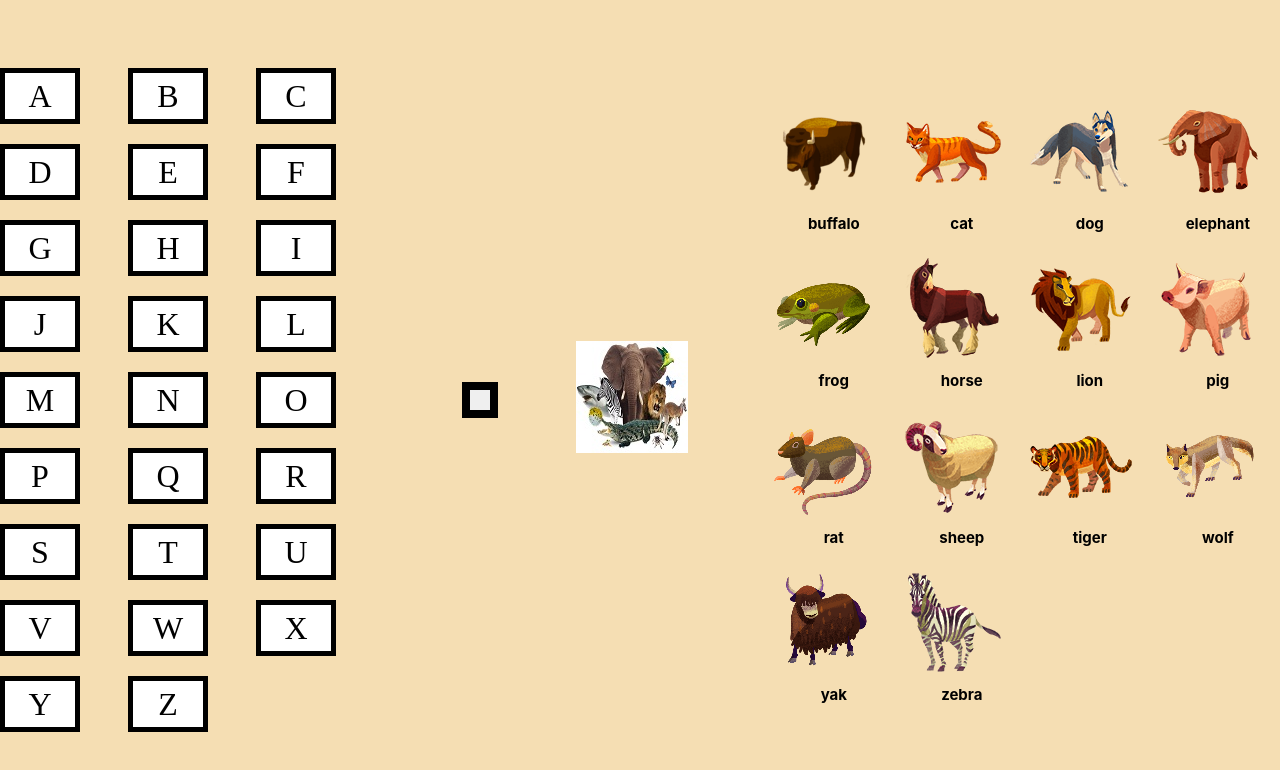
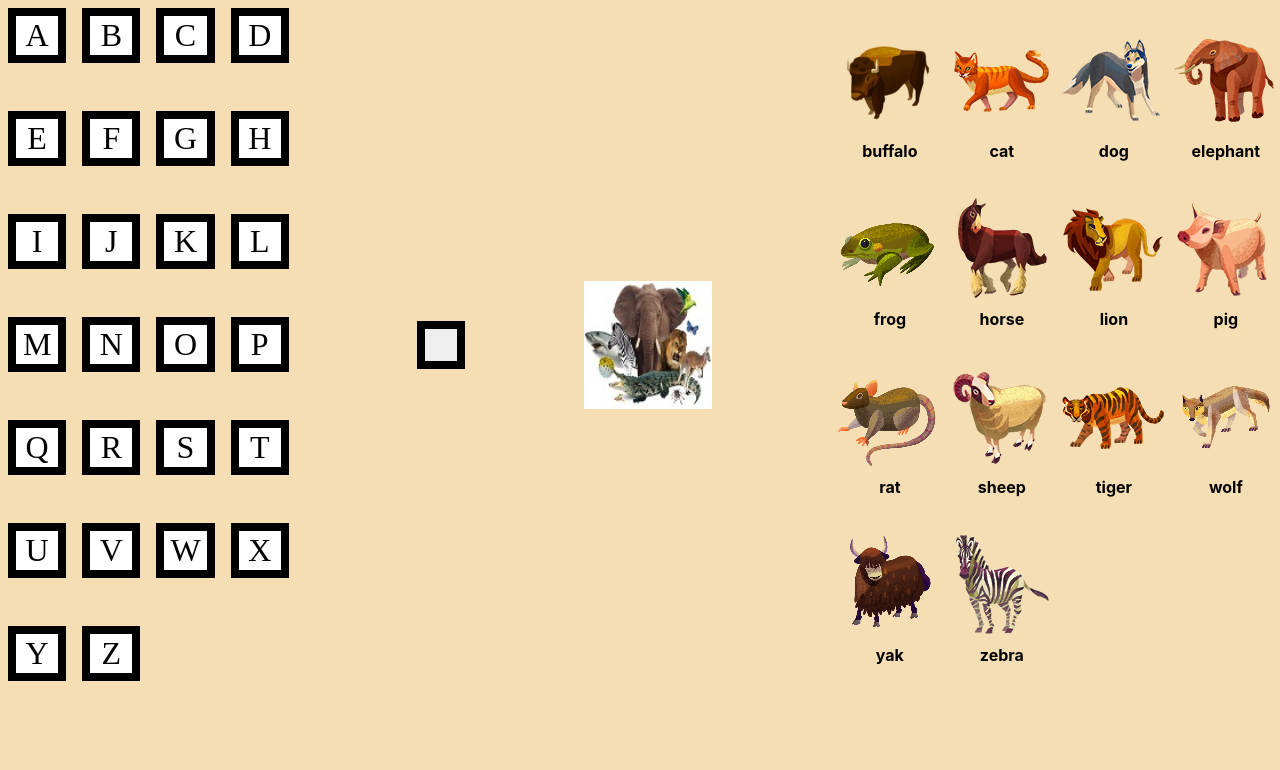
Before and after one commit to kunal-motiani/animal-sound, a React (Create React App) app: page / in a window 1280 px wide. Shown: the top 770 px of the page. Built offline with nearby package versions, Linux system fonts and the light colour scheme.

Commit message:
UI fixes

```diff
--- a/src/App.css
+++ b/src/App.css
@@ -1,32 +1,23 @@
 .App {
-  display: grid;
-  /* flex-direction: row;
-  align-items: center;
-  justify-content: space-evenly; */
-  height: 100vh;
-  width: 100vw;
-  grid-template-columns: 30% 15% 15% 40%;
+  display: flex;
+  height: 100%;
+  width: 100%;
   align-items: center;
   justify-content: space-between;
-  font-size: calc(10px + 2vmin);
 }
 
-.button {
-  display: block;
-  height: 7vh;
-  width: 10vh;
+.alphabets {
   background-color: white;
-  border: 5px solid black;
+  border: 1vh solid black;
   font-family: BioRhyme, serif;
+  margin: 1vh;
+  cursor: pointer;
   font-size: 4vh;
-  line-height: 1vh;
-  text-transform: uppercase;
-  cursor: pointer;
 }
 
 .square {
   margin: auto;
-  padding: 10px;
+  padding: 2vh;
   text-align: center;
   display: flex;
   flex-direction: column;
@@ -35,20 +26,19 @@
   border-width: 1vh;
   justify-content: center;
   align-items: center;
-  font-size: calc(10px + 2vmin);
   font-weight: bold;
   color: black;
-  font-size: 20vh;
+  font-size: 5vh;
 }
 
 .container-alphabets {
   display: grid;
-  grid-template-columns: repeat(3, 1fr);
-  grid-row-gap: 20px;
+  grid-template-columns: repeat(4, 1fr);
+  grid-row-gap: 4vh;
 }
 
-.container {
+.container-images {
   display: grid;
   grid-template-columns: repeat(4, 1fr);
-  grid-row-gap: 20px;
+  grid-row-gap: 4vh;
 }
--- a/src/App.js
+++ b/src/App.js
@@ -115,7 +115,7 @@ function App() {
         {alphabets.map((alphabet) => (
           <button
             key={alphabet}
-            className="button"
+            className="alphabets"
             onClick={alphabetClick}
             value={alphabet}
           >
@@ -129,12 +129,11 @@ function App() {
           style={{
             gridColumnStart: "2",
             span: "2",
-            fontSize: "22rem",
+            fontSize: "25rem",
             fontWeight: "normal",
             position: "absolute",
             zIndex: "2",
             left: "35vw",
-            marginTop: "5vh",
           }}
         >
           X
@@ -144,15 +143,15 @@ function App() {
       <div style={{ gridColumn: "2", position: "realtive", zIndex: "1" }}>
         <button className="square">{alphabet}</button>
       </div>
-      <div>
-        <img
-          title={animal}
-          alt={animal}
-          src={`./animals/images/${animal}.png`}
-          style={{ cursor: "pointer" }}
-        ></img>
-      </div>
-      <div className="container">
+
+      <img
+        title={animal}
+        alt={animal}
+        src={`./animals/images/${animal}.png`}
+        style={{ cursor: "pointer", width: "10vw" }}
+      ></img>
+
+      <div className="container-images">
         {images.map((image) => (
           <div key={image}>
             <img
@@ -164,7 +163,7 @@ function App() {
             ></img>
             <div
               style={{
-                fontSize: "15px",
+                fontSize: "1rem",
                 textAlign: "center",
                 color: "black",
               }}
--- a/src/index.css
+++ b/src/index.css
@@ -1,5 +1,7 @@
 body {
   margin: 0;
+  height: 100vh;
+  width: 100vw;
   background-color: wheat;
   font-weight: bold;
   color: red;
```
